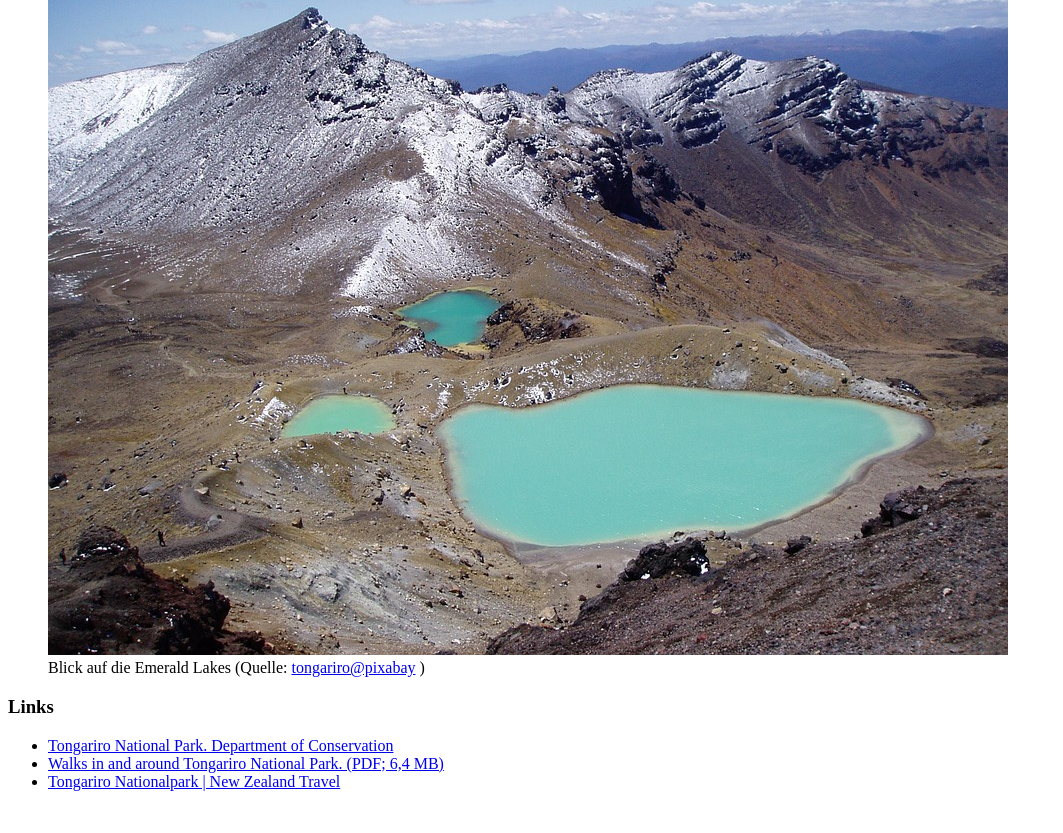
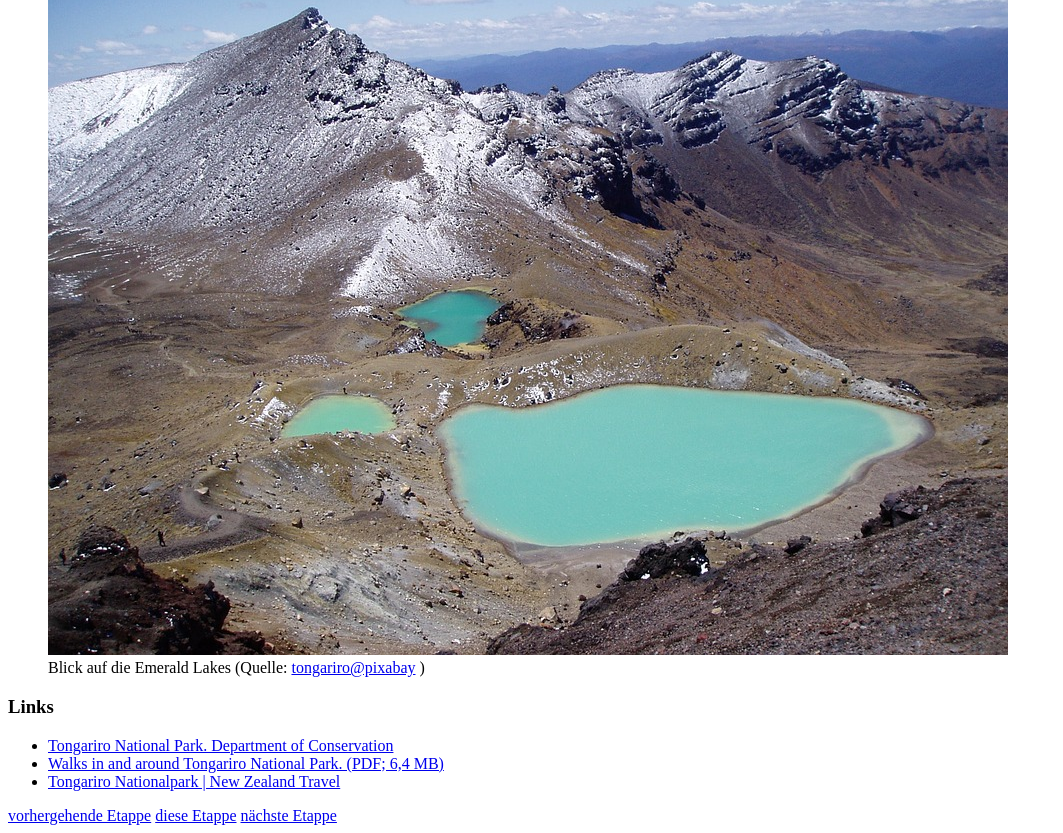
Before and after one commit to webmapping24s/nz, a plain HTML site: page index.html in a window 1280 px wide. Shown: the part 407-1240 px from the top of the page, without its empty margins (0-1063 px from the left). Before the commit the page ends 1214 px from the top, so only its background shows below. Drawn offline with Linux system fonts and the light colour scheme.

Commit message:
navigation zur vorigen und naechsten Etappe

```diff
--- a/index.html
+++ b/index.html
@@ -35,6 +35,12 @@
         <li><a href="https://www.doc.govt.nz/globalassets/documents/parks-and-recreation/tracks-and-walks/tongariro-taupo/tongariro-national-park-walks.pdf">Walks in and around Tongariro National Park. (PDF; 6,4 MB)</a></li>
         <li><a href="https://www.newzealand.com/de/feature/national-parks-tongariro/">Tongariro Nationalpark | New Zealand Travel</a></li>
     </ul>
+
+    <nav>
+        <a href="https://laurauniibk.github.io/nz">vorhergehende Etappe</a>
+        <a href="https://webmapping.github.io/nz">diese Etappe</a>
+        <a href="https://ernstanton.github.io/nz">nächste Etappe</a>
+    </nav>
 </body>
 
 </html>
```
